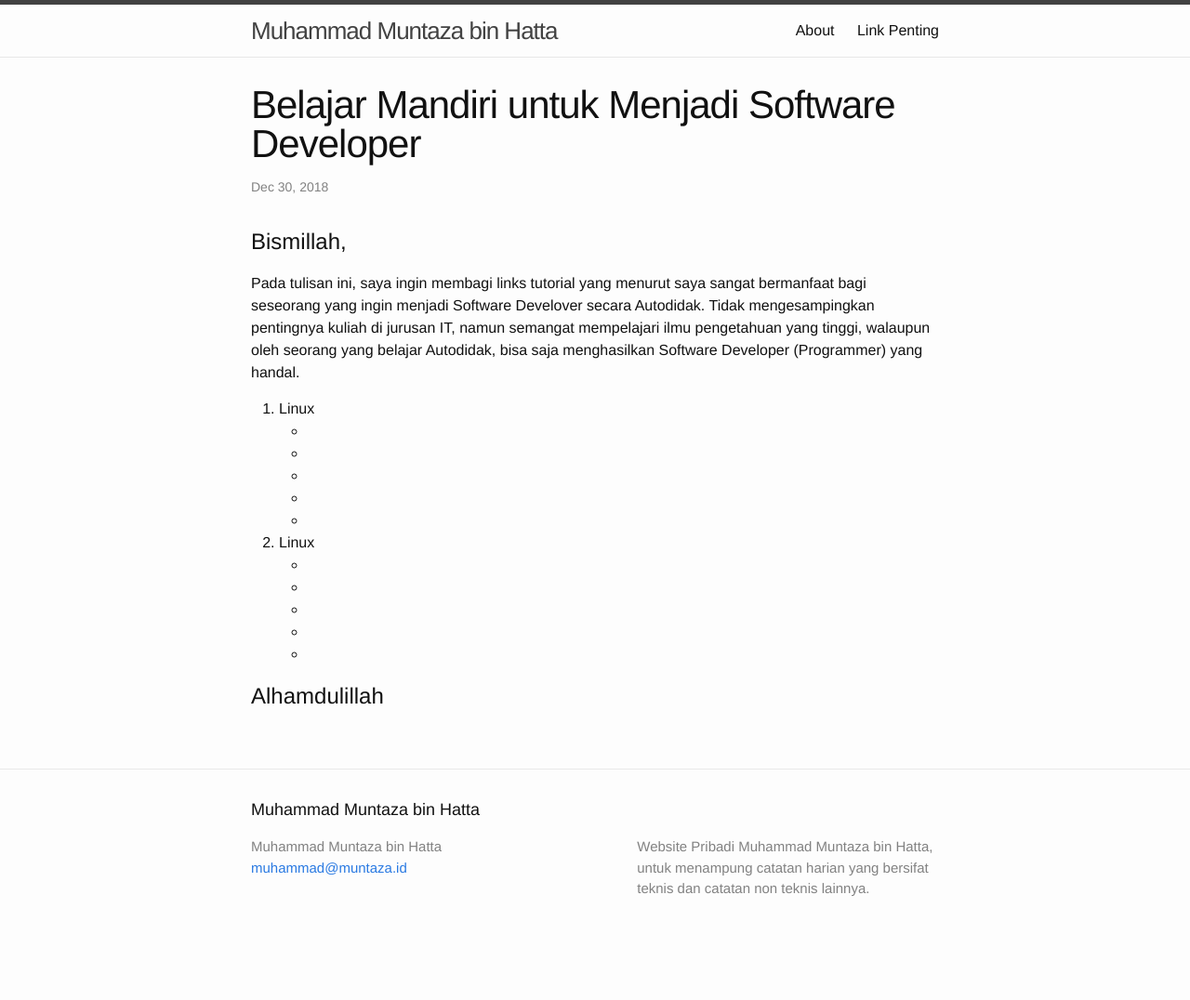
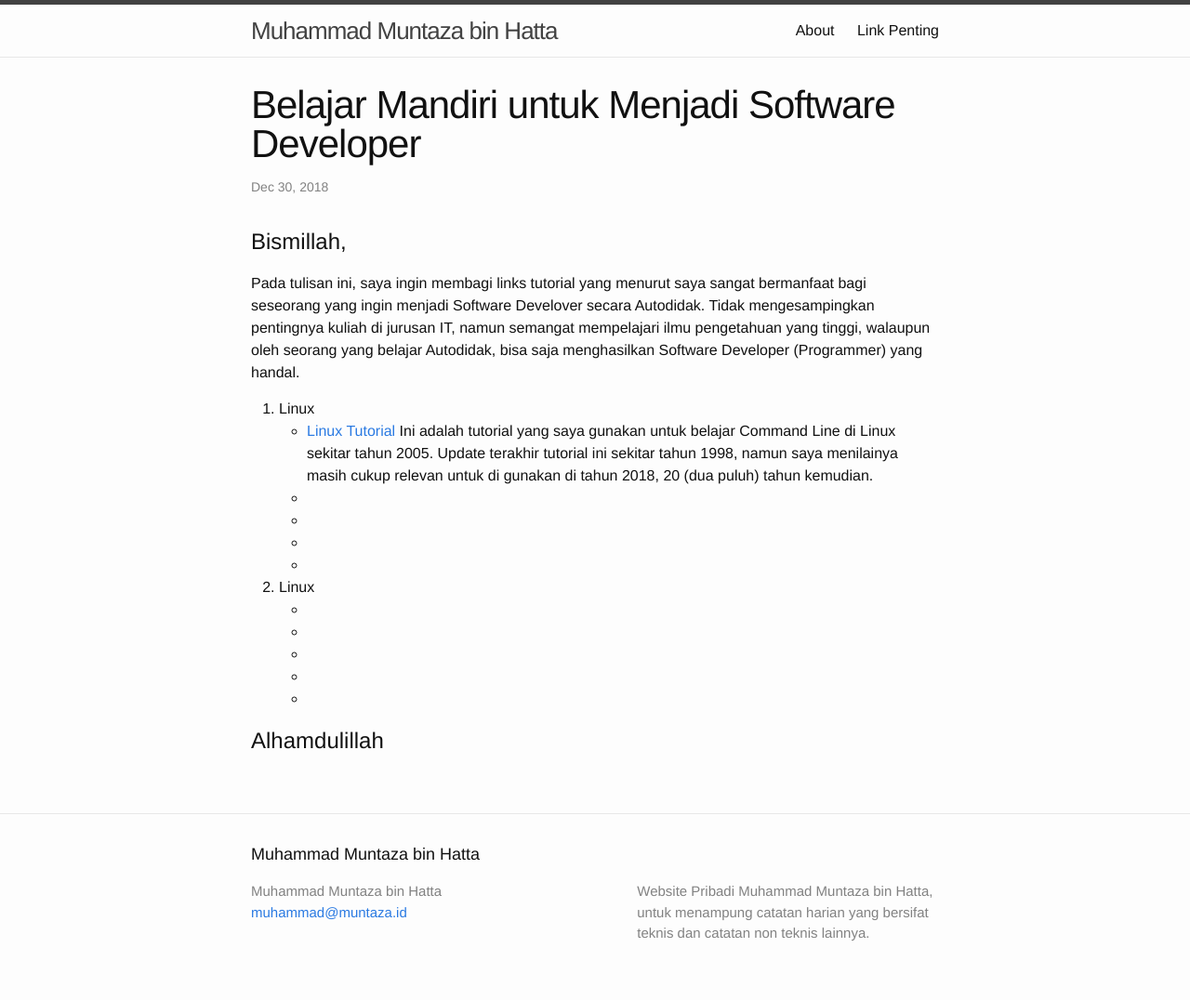
Before and after one commit to muntaza/muntaza.github.io, a Jekyll site: the page built from _posts/2018-12-30-belajar-mandiri-pemprograman.markdown, in a window 1280 px wide. Shown: the whole page at 93% size. Built offline with Jekyll 4.4.1, drawn with Linux system fonts in a browser that asks for light colours; before the commit the page ends 1028 px from its top, so only the background shows below that.

Commit message:
tambah link

```diff
--- a/_posts/2018-12-30-belajar-mandiri-pemprograman.markdown
+++ b/_posts/2018-12-30-belajar-mandiri-pemprograman.markdown
@@ -14,7 +14,11 @@ pengetahuan yang tinggi, walaupun oleh seorang yang belajar Autodidak, bisa saja
 menghasilkan Software Developer (Programmer) yang handal.
 
 1.  Linux
-    -	[]()
+    -	[Linux Tutorial](https://www.tldp.org/LDP/gs/node5.html)
+	Ini adalah tutorial yang saya gunakan untuk belajar Command Line di Linux
+	sekitar tahun 2005. Update terakhir tutorial ini sekitar tahun 1998, namun
+	saya menilainya masih cukup relevan untuk di gunakan di tahun 2018, 20 (dua puluh)
+	tahun kemudian.
     -	[]()
     -	[]()
     -	[]()
```
